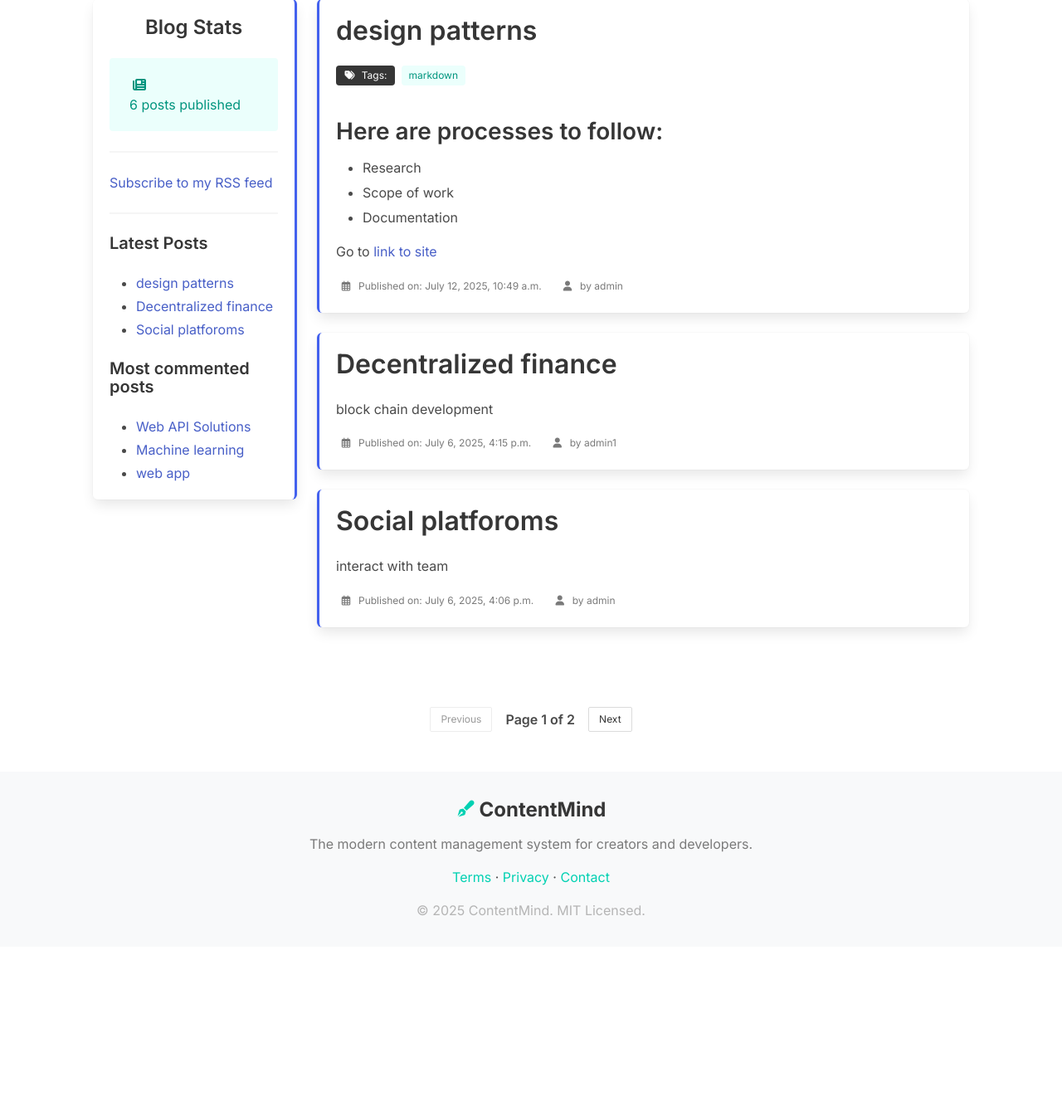
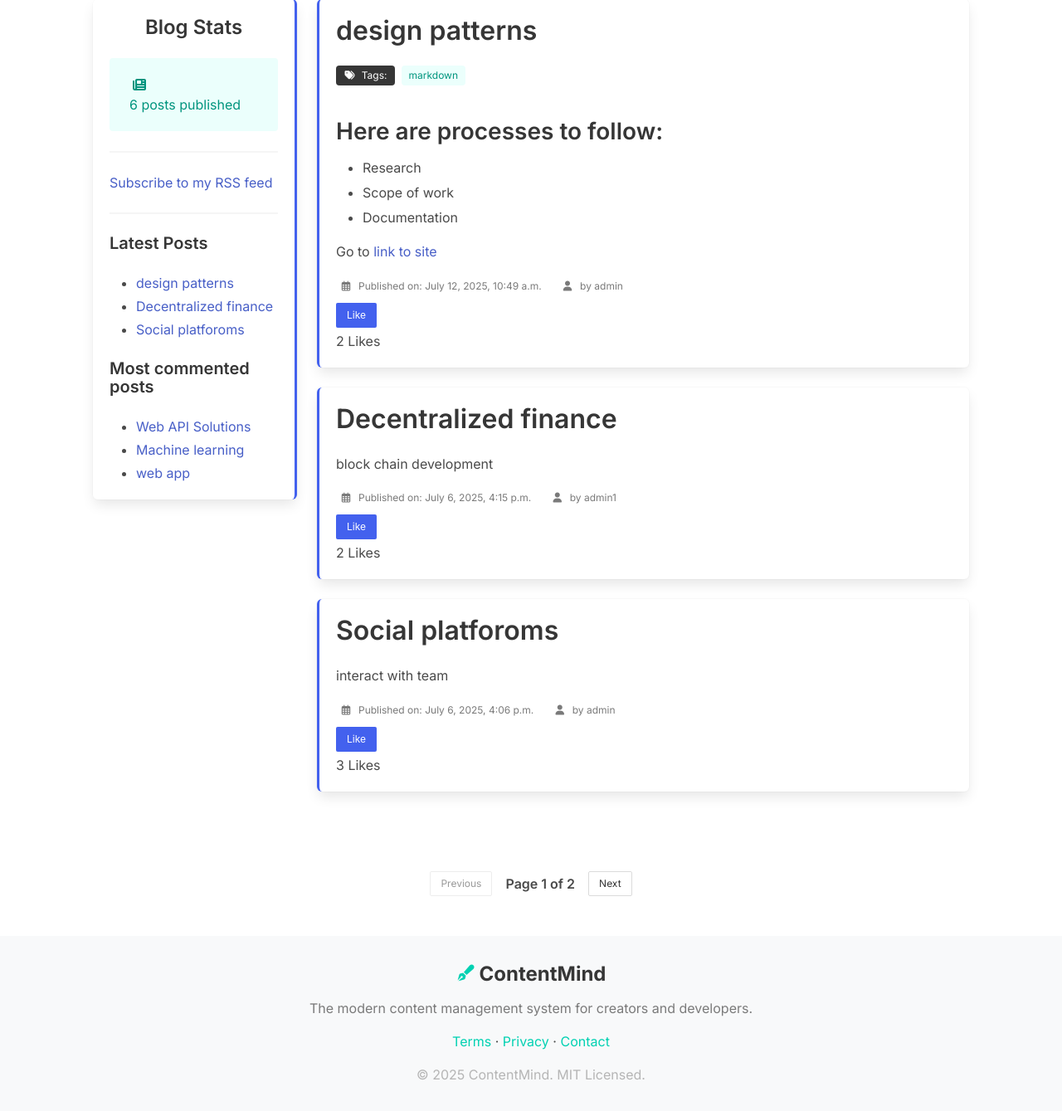
Before and after one commit to OfomiMatthew/content-mind, a Django app: page / in a window 1280 px wide. Shown: the part 113-1452 px from the top of the page at 83% size. Before the commit the page ends 1217 px from the top, so only its background shows below. Run offline with Django 5.2, Linux system fonts and the light colour scheme; data comes from the database, SQL or seed files in the repository; both versions use the stored data as it was after the commit; parts of the project's set-up code (start-up, migrations or seed data) failed here and were passed over.

Commit message:
like and unlike function implemented

```diff
--- a/cms_blog/models.py
+++ b/cms_blog/models.py
@@ -16,6 +16,7 @@ class Post(models.Model):
   slug = models.SlugField(max_length=300,unique_for_date='publish')
   author = models.ForeignKey(settings.AUTH_USER_MODEL, on_delete=models.CASCADE, related_name='blog_posts')
   body = models.TextField()
+  like_count = models.PositiveIntegerField(default=0)
   publish = models.DateTimeField(default=timezone.now)
   created = models.DateTimeField(auto_now_add=True)
   updated = models.DateTimeField(auto_now=True)
--- a/cms_blog/templates/list.html
+++ b/cms_blog/templates/list.html
@@ -34,16 +34,12 @@
             <h4 class="title is-5 mt-5">Latest Posts</h4>
             {% show_latest_posts 3 %}
 
-
-
             <h4 class="title is-5 mt-5">Most commented posts</h4>
             {% get_most_commented_posts as most_commented_posts %}
             <ul>
-
-              {% for post in most_commented_posts  %}
+              {% for post in most_commented_posts %}
                 <li><a href="{{ post.get_absolute_url }}">{{post.title}}</a></li>
               {% endfor %}
-
             </ul>
           </div>
         </div>
@@ -51,16 +47,13 @@
 
       <!-- Main Content Column -->
       <div class="column">
-        <!-- Hero Section -->
-
 
         <!-- Blog Posts List -->
-
-
         <div class="posts-list">
           {% for post in posts %}
           <article class="box mb-5 post-card">
             <div class="content">
+
               <!-- Post Title -->
               <h2 class="title is-3">
                 <a href="{{post.get_absolute_url}}" class="has-text-dark">
@@ -87,7 +80,7 @@
 
               <!-- Post Excerpt -->
               <div class="post-excerpt mb-4">
-                <p>{{post.body | markdown| truncatewords_html:30}}</p>
+                <p>{{post.body | markdown | truncatewords_html:30}}</p>
               </div>
 
               <!-- Post Metadata -->
@@ -106,6 +99,23 @@
                   <span>by {{post.author}}</span>
                 </span>
               </div>
+
+              <!-- ============================= -->
+              <!--       LIKE / UNLIKE BUTTON     -->
+              <!-- ============================= -->
+              <form method="POST" action="{% url 'cms_blog:like_post' post.id %}">
+                {% csrf_token %}
+
+                {% if request.session.liked_posts and post.id in request.session.liked_posts %}
+                  <button type="submit" class="button is-danger is-small mt-2">Unlike</button>
+                {% else %}
+                  <button type="submit" class="button is-primary is-small mt-2">Like</button>
+                {% endif %}
+              </form>
+
+              <p class="mt-1">{{ post.like_count }} Likes</p>
+              <!-- ============================= -->
+
             </div>
           </article>
           {% empty %}
@@ -133,9 +143,9 @@
           <ul class="pagination-list">
             {% for num in page_obj.paginator.page_range %}
               {% if page_obj.number == num %}
-                <li><a class="pagination-link is-current" aria-label="Page {{ num }}" aria-current="page">{{ num }}</a></li>
+                <li><a class="pagination-link is-current">{{ num }}</a></li>
               {% else %}
-                <li><a href="?page={{ num }}" class="pagination-link" aria-label="Goto page {{ num }}">{{ num }}</a></li>
+                <li><a href="?page={{ num }}" class="pagination-link">{{ num }}</a></li>
               {% endif %}
             {% endfor %}
           </ul>
@@ -145,7 +155,9 @@
     </div>
   </div>
 </section>
+
 {% include 'pagination.html' with page=posts %}
+
 <style>
   .hero {
     background: linear-gradient(135deg, #4361ee 0%, #3a0ca3 100%);
@@ -180,4 +192,5 @@
     }
   }
 </style>
+
 {% endblock content %}
--- a/cms_blog/urls.py
+++ b/cms_blog/urls.py
@@ -1,5 +1,5 @@
 from django.urls import path
-from .views import post_list, post_detail,post_share,post_comment,post_search
+from .views import post_list, post_detail,post_share,post_comment,post_search,like_post
 from .feeds import LatestPostsFeed
 
 app_name = 'cms_blog'
@@ -11,5 +11,7 @@ urlpatterns = [
     path('<int:post_id>/comment/',post_comment,name='post_comment'),
     path('feed/',LatestPostsFeed(),name='post_feed'),
     path('search/',post_search,name='post_search'),
+  path('like/<int:post_id>/', like_post, name='like_post'),
+
 
 ]
--- a/cms_blog/views.py
+++ b/cms_blog/views.py
@@ -1,4 +1,4 @@
-from django.shortcuts import render,get_object_or_404
+from django.shortcuts import render,get_object_or_404,redirect
 from .models import Post
 from django.core.mail import send_mail
 from django.core.paginator import Paginator,EmptyPage,PageNotAnInteger
@@ -6,6 +6,7 @@ from django.views.decorators.http import require_POST
 from .forms import EmailPostForm,CommentForm,SearchForm
 from taggit.models import Tag
 from django.db.models import Count
+from django.http import JsonResponse
 
 
 
@@ -13,6 +14,7 @@ from django.db.models import Count
 
 def post_list(request,tag_slug=None):
   post_list = Post.published.all().order_by('-publish')
+  liked_posts = request.session.get('liked_posts', [])
   tag = None
   if tag_slug:
     tag = get_object_or_404(Tag,slug=tag_slug)
@@ -26,7 +28,7 @@ def post_list(request,tag_slug=None):
     posts = paginator.page(1)
   except EmptyPage:
     posts = paginator.page(paginator.num_pages)
-  return render(request,'list.html',{'posts':posts,'tag':tag})
+  return render(request,'list.html',{'posts':posts,'tag':tag,'liked_posts': liked_posts})
 
 
 def post_detail(request,year,month,day,post):
@@ -89,3 +91,43 @@ def post_search(request):
       query = form.cleaned_data['query']
       results = Post.published.filter(title__icontains=query)
   return render(request, 'search.html', {'form': form, 'query': query, 'results': results})
+
+
+# @require_POST
+# def toggle_like(request,post_id):
+#   post = get_object_or_404(Post,id=post_id)
+#   if 'liked_posts' not in request.session:
+#     request.session['liked_posts'] = []
+#   liked_posts = request.session['liked_posts']
+#   if post_id in liked_posts:
+#     liked_posts.remove(post_id)
+#     post.like_count = max(0, post.like_count - 1)
+#     liked = False
+#   else:
+#     liked_posts.append(post_id)
+#     post.like_count += 1
+#     liked = True
+#   post.save()
+#   request.session['liked_posts'] = liked_posts
+#   return JsonResponse({'liked': liked, 'like_count': post.like_count})
+
+@require_POST
+def like_post(request, post_id):
+    post = get_object_or_404(Post, id=post_id)
+
+    liked_posts = request.session.get('liked_posts', [])
+
+    if post_id in liked_posts:
+        # Unlike
+        liked_posts.remove(post_id)
+        post.like_count -= 1
+        post.save()
+    else:
+        # Like
+        liked_posts.append(post_id)
+        post.like_count += 1
+        post.save()
+
+    request.session['liked_posts'] = liked_posts
+
+    return redirect(request.META.get('HTTP_REFERER', '/'))
```
Also changed, not shown: cms_site/settings.py (+12 -12 lines), cms_blog/migrations/0005_post_like_count.py (added), db.sqlite3, render.yaml (deleted). Lines whose indentation alone changed are shown as unchanged.
